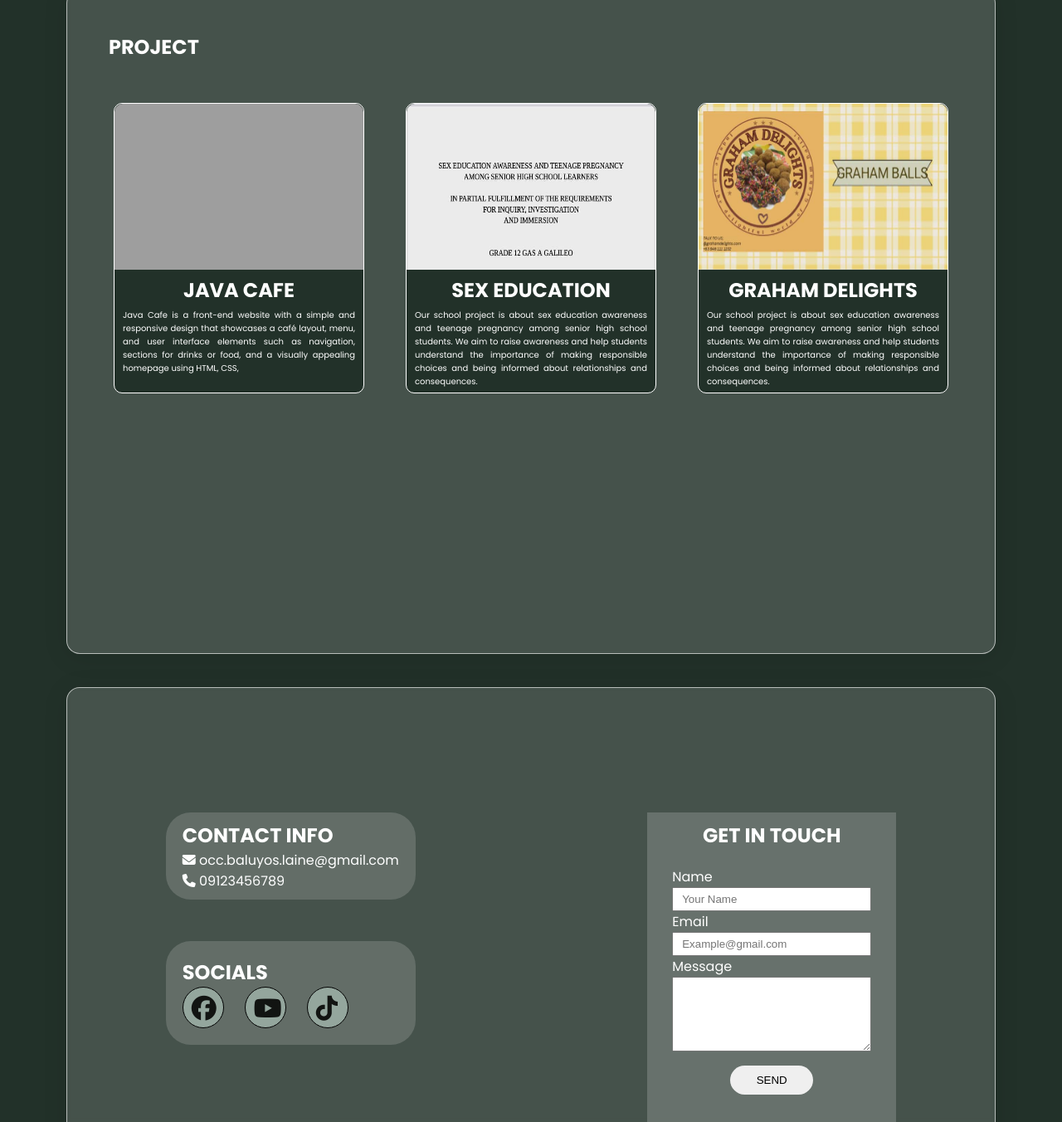
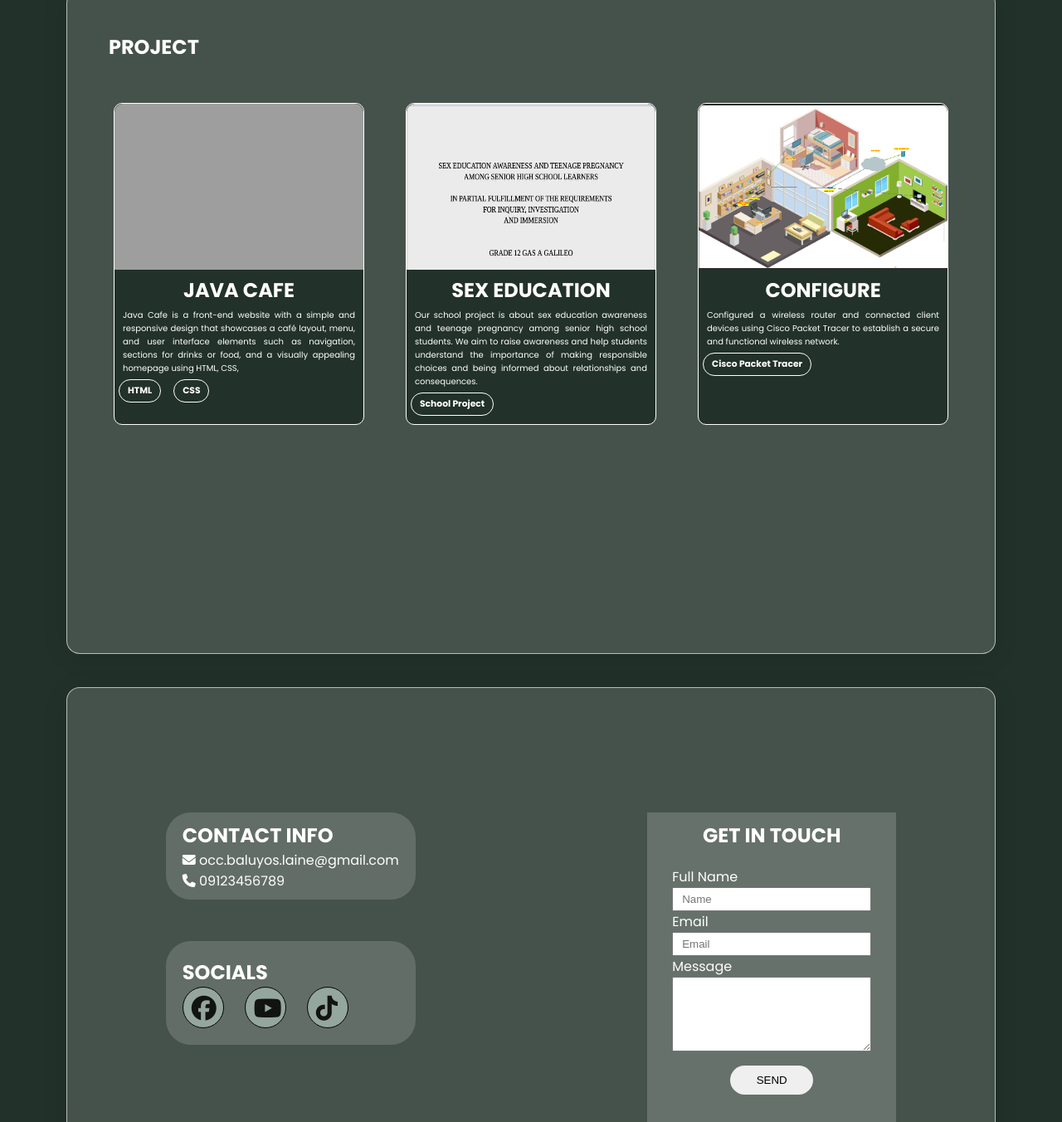
Before and after one commit to occbaluyoslaine-maker/portfolio, a plain HTML site: page index.html in a window 1280 px wide. Shown: the part 2891-4243 px from the top of the page at 83% size. Drawn offline with Linux system fonts and the light colour scheme; grey boxes are pictures that could not be loaded.

Commit message:
Update index.html

```diff
--- a/index.html
+++ b/index.html
@@ -5,6 +5,7 @@
     <meta name="viewport" content="width=device-width, initial-scale=1.0">
     <title>Document</title>
     <link rel="stylesheet" href="style.css">
+
    <link href="https://fonts.googleapis.com/css2?family=Poppins:wght@300;400;600;700&display=swap" rel="stylesheet">
    <link rel="stylesheet" href="https://cdnjs.cloudflare.com/ajax/libs/font-awesome/6.5.0/css/all.min.css">
    <link rel="stylesheet" href="https://cdnjs.cloudflare.com/ajax/libs/font-awesome/6.5.0/css/all.min.css">
@@ -12,7 +13,7 @@
 
 </head>
 <body>
-      <div class="header">
+    <div class="header">
     <h1 id="title">Laine.</h1>
 
     <nav>
@@ -158,16 +159,24 @@
         <img src="img/Screenshot 2026-04-15 213336.png" alt="">
         <h2>JAVA CAFE</h2>
         <p>Java Cafe is a front-end website with a simple and responsive design that showcases a café layout, menu, and user interface elements such as navigation, sections for drinks or food, and a visually appealing homepage using HTML, CSS,</p>
-       </div>
+        <div class="lang">
+          <h6>HTML</h6>
+        <h6>CSS</h6>
+        </div>
+
+      </div>
        <div class="proj-content">
        <img src="img/677040328_4208820999368461_3692528808752084667_n (1).jpg" alt="">
        <h2>SEX EDUCATION</h2>
-       <p>Our school project is about sex education awareness and teenage pregnancy among senior high school students. We aim to raise awareness and help students understand the importance of making responsible choices and being informed about relationships and consequences.</p>
+       <p>Our school project is about sex education awareness and teenage pregnancy among senior high school students. We aim to raise awareness and help students understand the importance of making responsible choices and being informed about relationships and consequences.
+        <div class="lang"><h6>School Project</h6></div>
+       </p>
        </div>
        <div class="proj-content">
-       <img src="img/677257130_948009807965071_2210621457412677955_n (1).jpg" alt="">
-       <h2>GRAHAM DELIGHTS</h2>
-       <p>Our school project is about sex education awareness and teenage pregnancy among senior high school students. We aim to raise awareness and help students understand the importance of making responsible choices and being informed about relationships and consequences.</p>
+       <img src="img/Screenshot 2026-05-12 165607.png" alt="">
+       <h2>CONFIGURE</h2>
+       <p>Configured a wireless router and connected client devices using Cisco Packet Tracer to establish a secure and functional wireless network.</p>
+       <div class="lang"><h6>Cisco Packet Tracer</h6></div>
        </div>
     </div>
 
@@ -212,11 +221,11 @@
       <h1>GET IN TOUCH</h1>
 
     <form>
-      <label for="name">Name</label>
-      <input type="text" id="name" name="name" placeholder="Your Name" >
+      <label for="name">Full Name</label>
+      <input type="text" id="name" name="name" placeholder="Name" >
 
       <label for="email">Email</label>
-      <input type="email" id="email" name="email" placeholder="Example@gmail.com" required>
+      <input type="email" id="email" name="email" placeholder="Email" required>
 
       <label for="message">Message</label>
       <textarea name="message" id="message"></textarea>
```
